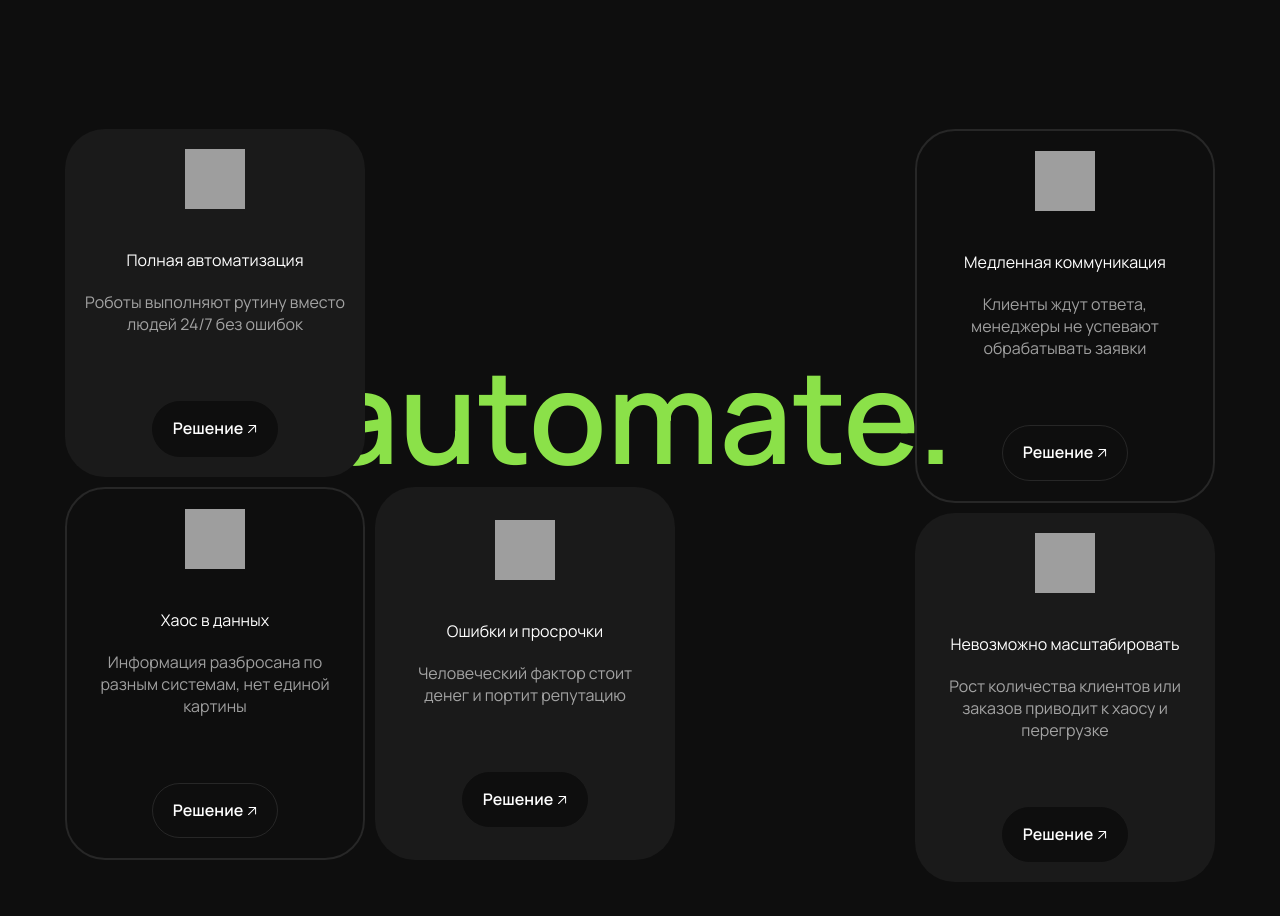
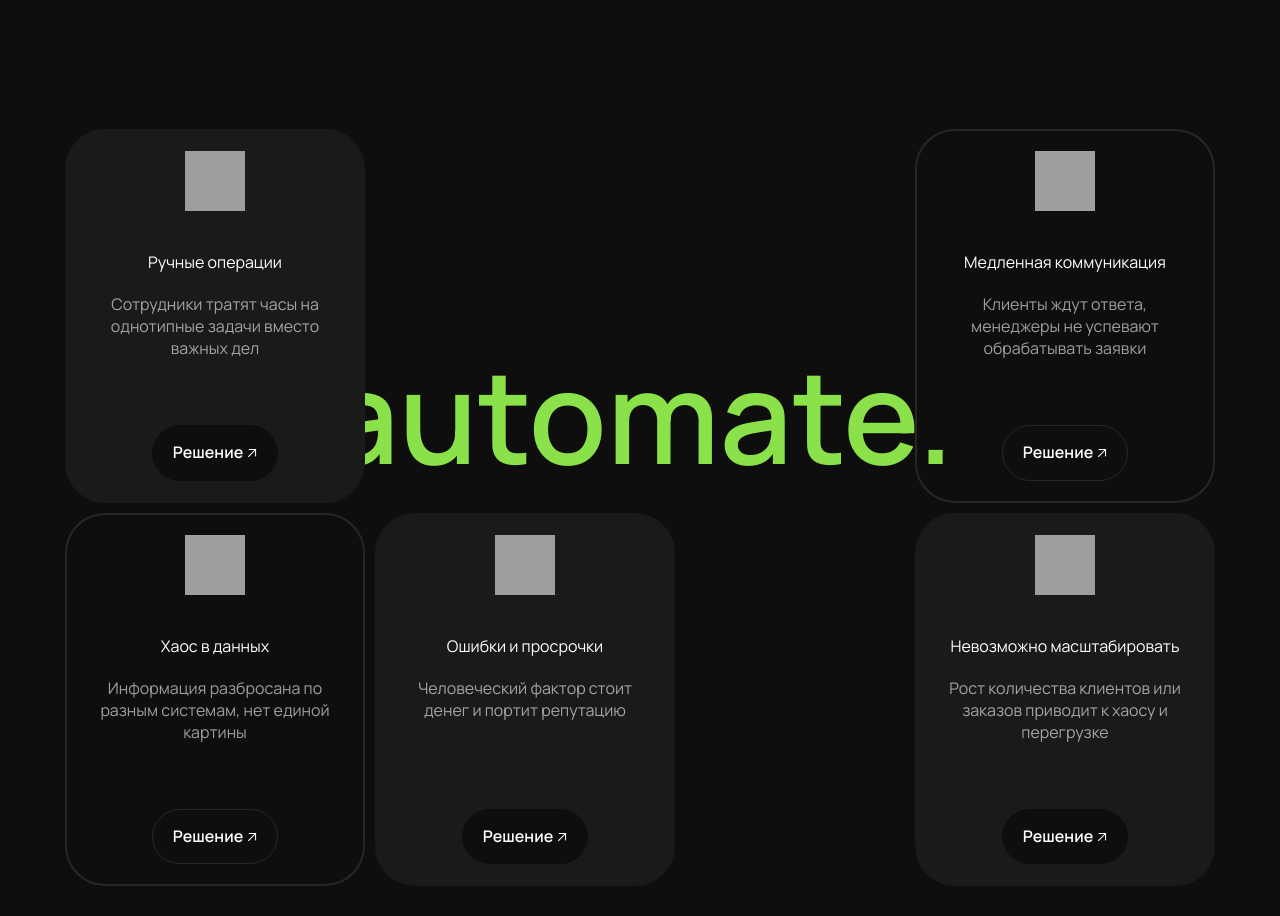
Before and after one commit to nezqt3/Automate, a React (Create React App) app: page / in a window 1280 px wide. Shown: the part 1160-2076 px from the top of the page. Built offline with nearby package versions, Linux system fonts and the light colour scheme; grey boxes are pictures that could not be loaded.

Commit message:
add text for blocks

```diff
--- a/src/components/Advantages.jsx
+++ b/src/components/Advantages.jsx
@@ -1,5 +1,5 @@
 import { useInView } from "react-intersection-observer";
-import { useEffect } from "react";
+import { useEffect, useState } from "react";
 
 import DarkImage from "../static/black-bubble.png";
 import GrayImage from "../static/gray-bubble.png";
@@ -20,68 +20,125 @@ export default function Advantages() {
     }
   }, [inView, entry]);
 
+  const [activeFirstCard, setActiveFirstCard] = useState(false)
+  const [activeSecondCard, setActiveSecondCard] = useState(false)
+  const [activeThirdCard, setActiveThirdCard] = useState(false)
+  const [activeFourthCard, setActiveFourthCard] = useState(false)
+  const [activeFifthCard, setActiveFifthCard] = useState(false)
+
+  const content = [
+    {
+      nonActiveTitle: "Ручные операции",
+      activeTitle: "Полная\nавтоматизация",
+      nonActiveText: "Сотрудники тратят часы на однотипные задачи вместо важных дел",
+      activeText: "Роботы выполняют рутину вместо людей 24/7 без ошибок"
+    },
+    {
+      nonActiveTitle: "Хаос в данных",
+      activeTitle: "Единая платформа",
+      nonActiveText: "Информация разбросана по разным системам, нет единой картины",
+      activeText: "Все данные и процессы собраны в одной системе управления\n"
+    },
+    {
+      nonActiveTitle: "Ошибки и просрочки",
+      activeTitle: "Полная\nавтоматизация",
+      nonActiveText: "Человеческий фактор стоит денег и портит репутацию\n",
+      activeText: "Роботы выполняют рутину вместо людей 24/7 без ошибок"
+    },
+    {
+      nonActiveTitle: "Медленная коммуникация",
+      activeTitle: "Единая платформа",
+      nonActiveText: "Клиенты ждут ответа, менеджеры не успевают обрабатывать заявки",
+      activeText: "Все данные и процессы собраны в одной системе управления\n"
+    },
+    {
+      nonActiveTitle: "Невозможно масштабировать",
+      activeTitle: "Полная\nавтоматизация",
+      nonActiveText: "Рост количества клиентов или заказов приводит к хаосу и перегрузке",
+      activeText: "Роботы выполняют рутину вместо людей 24/7 без ошибок"
+    },
+  ]
+
+  const renderTextWithBreaks = (text) => {
+    return text.split('\n').map((line, index, array) => {
+      if (line === '') {
+        return <br key={`empty-${index}`} />;
+      } else {
+        return (
+          <span key={index}>
+            {line}
+            {index < array.length - 1 && <br />}
+          </span>
+        );
+      }
+    });
+  };
+
+
   return (
     <div className="advantages" ref={inViewRef}>
       <div className="advantages-left">
-        <div className="advantages-dark-gray">
+        <div className="advantages-dark-gray" onMouseEnter={() => setActiveFirstCard(true)} onMouseLeave={() => setActiveFirstCard(false)}>
           <img
             className="advantages-dark-gray-image"
             src={DarkImage}
             alt="dark"
           />
-          <p className="advantages-dark-gray-title">Полная автоматизация</p>
-          <p className="advantages-dark-gray-text">
-            Роботы выполняют рутину вместо людей 24/7 без ошибок
-          </p>
+          <span>
+            <p className="advantages-dark-gray-title">{activeFirstCard ? content[0].activeTitle : content[0].nonActiveTitle}</p>
+            <p className="advantages-dark-gray-text">
+              {activeFirstCard ? content[0].activeText : content[0].nonActiveText}
+            </p>
+          </span>
           <button className="advantages-dark-gray-button">Решение</button>
         </div>
         <div className="advantages-left-down">
-          <div className="advantages-non-bg">
+          <div className="advantages-non-bg" onMouseEnter={() => setActiveSecondCard(true)} onMouseLeave={() => setActiveSecondCard(false)}>
             <img
               className="advantages-non-bg-image"
               src={GrayImage}
               alt="dark"
             />
-            <p className="advantages-non-bg-title">Хаос в данных</p>
+            <p className="advantages-non-bg-title">{activeSecondCard ? content[1].activeTitle : content[1].nonActiveTitle}</p>
             <p className="advantages-non-bg-text">
-              Информация разбросана по разным системам, нет единой картины
+              {renderTextWithBreaks(activeSecondCard ? content[1].activeText : content[1].nonActiveText)}
             </p>
             <button className="advantages-non-bg-button">Решение</button>
           </div>
-          <div className="advantages-dark-gray">
+          <div className="advantages-dark-gray" onMouseEnter={() => setActiveThirdCard(true)} onMouseLeave={() => setActiveThirdCard(false)}>
             <img
               className="advantages-dark-gray-image"
               src={DarkImage}
               alt="dark"
             />
-            <p className="advantages-dark-gray-title">Ошибки и просрочки</p>
+            <p className="advantages-dark-gray-title">{activeThirdCard ? content[2].activeTitle : content[2].nonActiveTitle}</p>
             <p className="advantages-dark-gray-text">
-              Человеческий фактор стоит денег и портит репутацию
+              {renderTextWithBreaks(activeThirdCard ? content[2].activeText : content[2].nonActiveText)}
             </p>
             <button className="advantages-dark-gray-button">Решение</button>
           </div>
         </div>
       </div>
       <div className="advantages-right">
-        <div className="advantages-non-bg">
+        <div className="advantages-non-bg" onMouseEnter={() => setActiveFourthCard(true)} onMouseLeave={() => setActiveFourthCard(false)}>
           <img className="advantages-non-bg-image" src={GrayImage} alt="dark" />
-          <p className="advantages-non-bg-title">Медленная коммуникация</p>
+          <p className="advantages-non-bg-title">{activeFourthCard ? content[3].activeTitle : content[3].nonActiveTitle}</p>
           <p className="advantages-non-bg-text">
-            Клиенты ждут ответа, менеджеры не успевают обрабатывать заявки
+            {renderTextWithBreaks(activeFourthCard ? content[3].activeText : content[3].nonActiveText)}
           </p>
           <button className="advantages-non-bg-button">Решение</button>
         </div>
-        <div className="advantages-dark-gray">
+        <div className="advantages-dark-gray" onMouseEnter={() => setActiveFifthCard(true)} onMouseLeave={() => setActiveFifthCard(false)}>
           <img
             className="advantages-dark-gray-image"
             src={DarkImage}
             alt="dark"
           />
           <p className="advantages-dark-gray-title">
-            Невозможно масштабировать
+            {activeFifthCard ? content[4].activeTitle : content[4].nonActiveTitle}
           </p>
           <p className="advantages-dark-gray-text">
-            Рост количества клиентов или заказов приводит к хаосу и перегрузке
+            {renderTextWithBreaks(activeFifthCard ? content[4].activeText : content[4].nonActiveText)}
           </p>
           <button className="advantages-dark-gray-button">Решение</button>
         </div>
--- a/src/styles/_variables.scss
+++ b/src/styles/_variables.scss
@@ -1,6 +1,7 @@
 $white-color: rgba(255, 255, 255, 1);
 $light-white-color: rgba(255, 255, 255, 0.6);
 $ten-white-color: rgba(255, 255, 255, 0.1);
+$thirty-white-color: rgba(255, 255, 255, 0.3);
 $light-green: rgba(139, 225, 73, 1);
 $black-color: rgba(14, 14, 14, 1);
 $dark-gray-color: rgba(26, 26, 26, 1);
--- a/src/styles/advantages.scss
+++ b/src/styles/advantages.scss
@@ -27,16 +27,19 @@
 
   &-dark-gray {
     cursor: pointer;
-    width: 300px;
+    min-width: 300px;
+    max-width: 300px;
     border-radius: 40px;
     padding: 20px;
     display: flex;
     justify-content: center;
     flex-direction: column;
     text-align: center;
+
     align-items: center;
     background-color: $dark-gray-color;
-    background-color: 2px solid $dark-gray-color;
+    border: 2px solid $dark-gray-color;
+    transition: background-color 0.3s, color 0.3s, filter 0.3s;
 
     &-image {
       width: 60px;
@@ -45,11 +48,13 @@
     }
 
     &-title {
+      white-space: pre-line;
       color: $white-color;
       margin-bottom: 20px;
     }
 
     &-text {
+      white-space: pre-line;
       color: $light-white-color;
       margin-bottom: 66px;
     }
@@ -73,15 +78,30 @@
       line-height: 120%;
       letter-spacing: -2%;
       text-align: center;
-    }
+      transition: background-color 0.3s, color 0.3s, filter 0.3s;
 
-    &-button::after {
+      &::after {
         content: "";
         width: 9px;
         margin-top: 2px;
         height: 9px;
         display: block;
         background-image: url('../static/arrow-45.svg');
+      }
+
+    }
+
+    &:hover {
+        background-color: $gray-color;
+
+        .advantages-dark-gray-button {
+          background-color: white;
+          color: black;
+
+          &::after {
+            filter: invert(100%);
+          }
+        }
       }
   }
 
@@ -97,6 +117,7 @@
     background-color: transparent;
     border-radius: 40px;
     border: 2px solid rgb(255, 255, 255, 0.1);
+    transition: background-color 0.3s, color 0.3s, filter 0.3s;
 
     &-image {
       width: 60px;
@@ -105,11 +126,13 @@
     }
 
     &-title {
+      white-space: pre-line;
       color: $white-color;
       margin-bottom: 20px;
     }
 
     &-text {
+      white-space: pre-line;
       color: $light-white-color;
       margin-bottom: 66px;
     }
@@ -133,9 +156,9 @@
       line-height: 120%;
       letter-spacing: -2%;
       text-align: center;
-    }
+      transition: background-color 0.3s, color 0.3s, filter 0.3s;
 
-    &-button::after {
+      &::after {
         content: "";
         width: 9px;
         height: 9px;
@@ -144,6 +167,21 @@
         display: block;
         margin-top: 2px;
         background-image: url('../static/arrow-45.svg');
+      }
+
+    }
+
+    &:hover {
+        background-color: $dark-gray-color;
+
+        .advantages-non-bg-button {
+          background-color: white;
+          color: black;
+
+          &::after {
+            filter: invert(100%);
+          }
+        }
       }
   }
 
```
Lines whose indentation alone changed are shown as unchanged.
